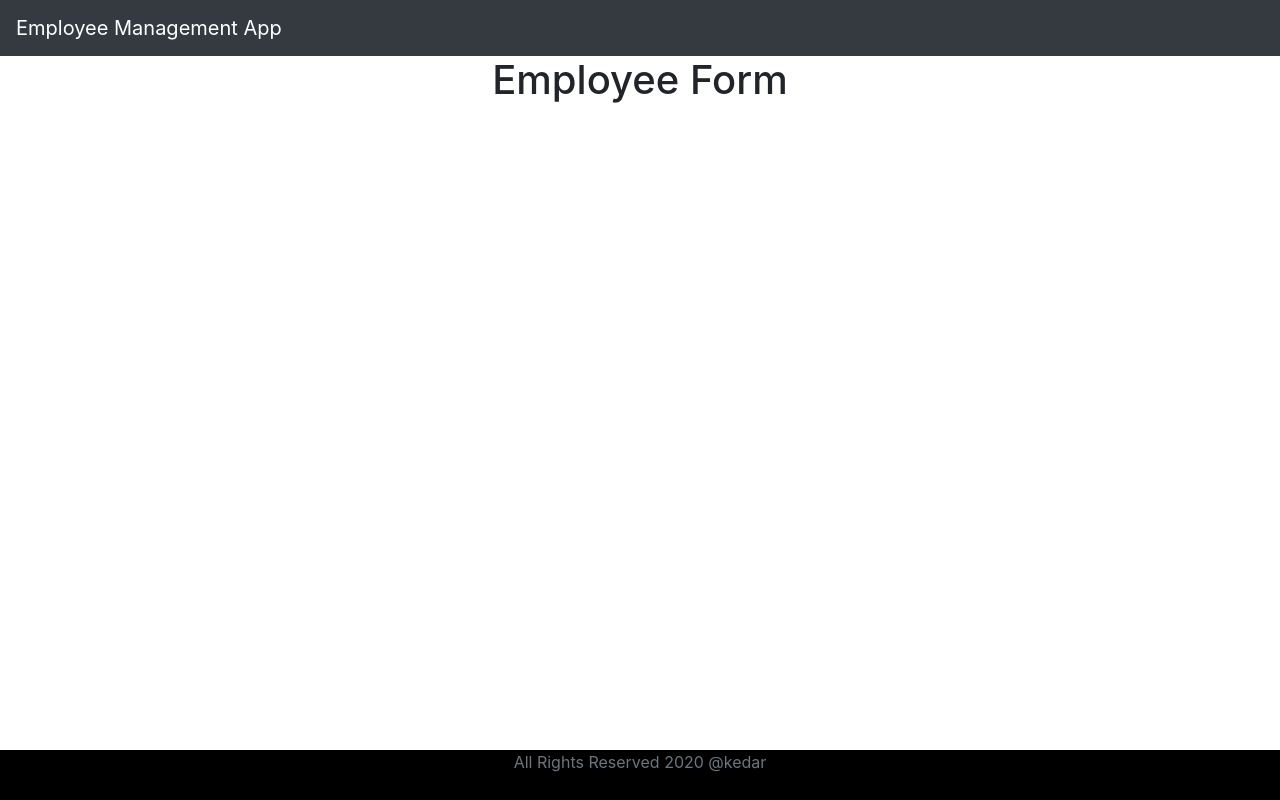
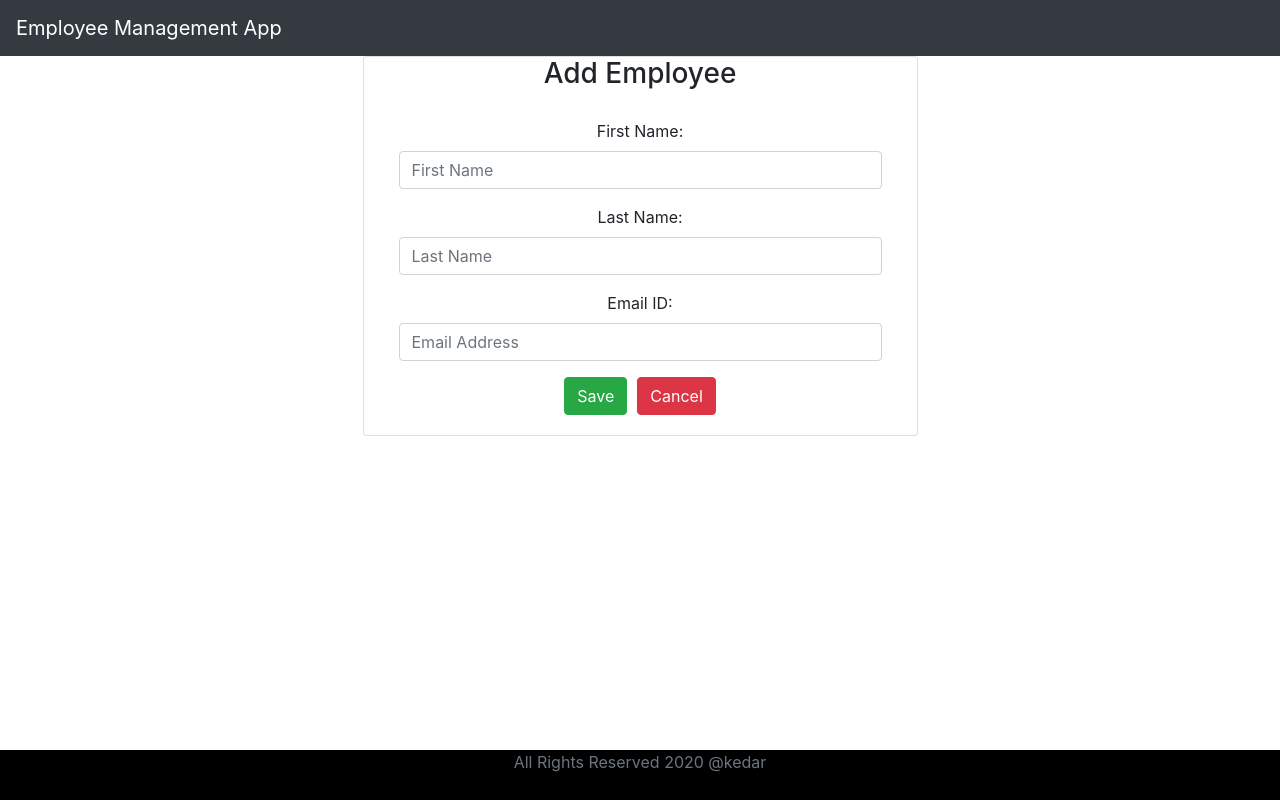
Before and after one commit to kedark2/spring-boot-tutorial, a React (Create React App) app in the folder react-frontend/: page / in a window 1280 px wide. Both pictures are taken after a click on the button "Add Employee". Built offline with nearby package versions, Linux system fonts and the light colour scheme; no server answers.

Commit message:
created form to create employee

```diff
--- a/react-frontend/src/components/CreateEmployeeComponent.jsx
+++ b/react-frontend/src/components/CreateEmployeeComponent.jsx
@@ -5,14 +5,77 @@
         super(props)
 
         this.state = {
+            firstName: '',
+            lastName: '',
+            emailId: ''
 
         }
+        this.changeFirstNameHandler = this.changeFirstNameHandler.bind(this);
+        this.changeLastNameHandler = this.changeLastNameHandler.bind(this);
+        this.changeEmailHandler = this.changeEmailHandler.bind(this);
+        this.saveEmployee = this.saveEmployee.bind(this);
+    }
+    changeFirstNameHandler = (event) => {
+        this.setState({ firstName: event.target.value });
+    }
+    changeLastNameHandler = (event) => {
+        this.setState({ lastName: event.target.value });
+    }
+    changeEmailHandler = (event) => {
+        this.setState({ emailId: event.target.value });
+    }
+    saveEmployee(e) {
+        e.preventDefault();
+        let employee = { firstName: this.state.firstName, lastName: this.state.lastName, emailId: this.state.emailId };
+        console.log('employee => ' + JSON.stringify(employee));
+
+    }
+    cancel() {
+        this.props.history.push('/employees')
     }
     render() {
         return (
             <div>
-                <h1>Employee Form</h1>
-
+                <div className="container">
+                    <div className="row">
+                        <div className="card col-md-6 offset-md-3">
+                            <h3 className="text-center">Add Employee</h3>
+                            <div className="card-body">
+                                <form action="submit">
+                                    <div className="form-group">
+                                        <label htmlFor="firstname">First Name:</label>
+                                        <input type="text"
+                                            placeholder="First Name"
+                                            name="firstname"
+                                            className="form-control"
+                                            value={this.state.firstName}
+                                            onChange={this.changeFirstNameHandler} />
+                                    </div>
+                                    <div className="form-group">
+                                        <label htmlFor="lastName">Last Name:</label>
+                                        <input type="text"
+                                            placeholder="Last Name"
+                                            name="lastname"
+                                            className="form-control"
+                                            value={this.state.lastname}
+                                            onChange={this.changeLastNameHandler} />
+                                    </div>
+                                    <div className="form-group">
+                                        <label htmlFor="emailaddress">Email ID:</label>
+                                        <input type="text"
+                                            placeholder="Email Address"
+                                            name="emailId"
+                                            className="form-control"
+                                            value={this.state.emailId}
+                                            onChange={this.changeEmailHandler} />
+                                    </div>
+                                    <button className="btn btn-success" onClick={this.saveEmployee}>Save</button>
+                                    <button className="btn btn-danger" onClick={this.cancel.bind(this)} style={{ marginLeft: "10px" }}>Cancel</button>
+                                </form>
+                            </div>
+                        </div>
+                    </div>
+                </div>
             </div>
         )
     }
--- a/react-frontend/src/services/EmployeeService.js
+++ b/react-frontend/src/services/EmployeeService.js
@@ -6,6 +6,9 @@
     getEmployees() {
         return axios.get(EMPLOYEE_API_BASE_URL);
     }
+    postEmployees() {
+        return axios.post(EMPLOYEE_API_BASE_URL)
+    }
 }
 
 export default new EmployeeService
```
